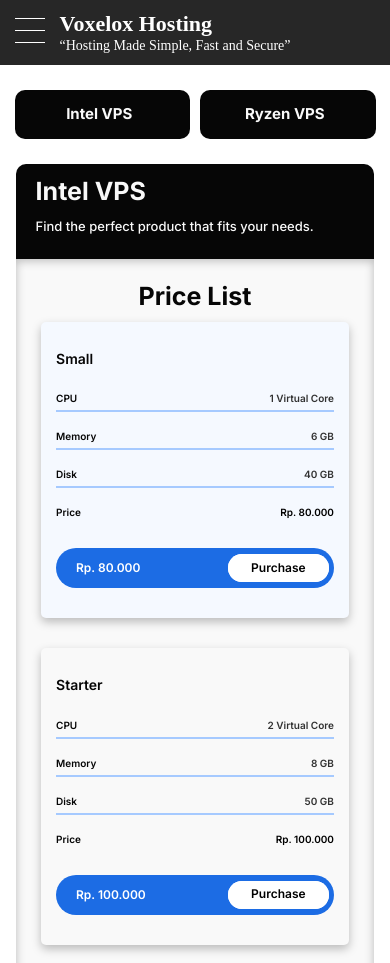
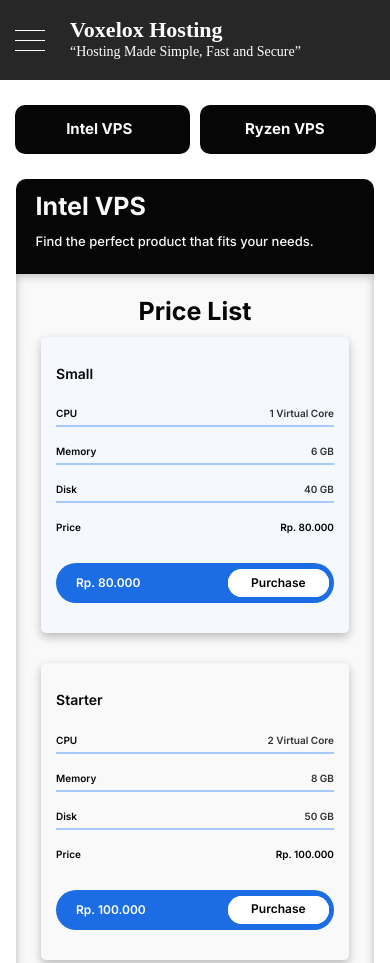
Before and after one commit to JSKUN2/voxelox, a plain HTML site: page vps.html in a window 390 px wide. Shown: the top 963 px of the page. Drawn offline with nearby package versions, Linux system fonts and the light colour scheme.

Commit message:
Add files via upload

```diff
--- a/style.css
+++ b/style.css
@@ -648,7 +648,7 @@ details li {
     width: 30px;
     height: 1px;
     left: 15px;
-    top: 30px;
+    top: 40px;
     background-color: white;
   }
 
--- a/vps.html
+++ b/vps.html
@@ -23,10 +23,10 @@
 </style>
 <body>
     <div class="mobileContainer">
-        <div style="background-color: #272727; height: fit-content; max-width: 100vw; display: flex; flex-direction: row; align-items: center; justify-content: center;margin-top: auto;">
+        <div style="background-color: #272727; height: 80px; max-width: 100vw; display: flex; flex-direction: row; align-items: center; justify-content: center;">
             <div class="navT">
                 <div class="icon"></div>
-                <div style="display: flex; align-items: left; justify-content: center; flex-direction: row; margin-top: 2%; margin-bottom: 2%;">
+                <div style="display: flex; align-items: center; margin-left: 70px; flex-direction: row; margin-top: 5px;">
                     <div style="display: flex; flex-direction: column; align-items: start">
                         <div style="font-size: 22px; color: White; font-weight: 800;">Voxelox Hosting</div>
                         <div style="font-size: 14px; color: white; margin-top: 4px; font-weight: 300; line-height: 3px;">“Hosting Made Simple, Fast and Secure”</div>
```
Also changed, not shown: discord.html (+2 -2 lines).
